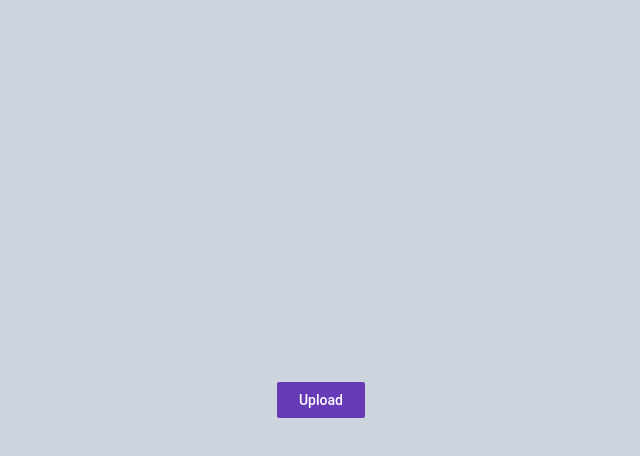
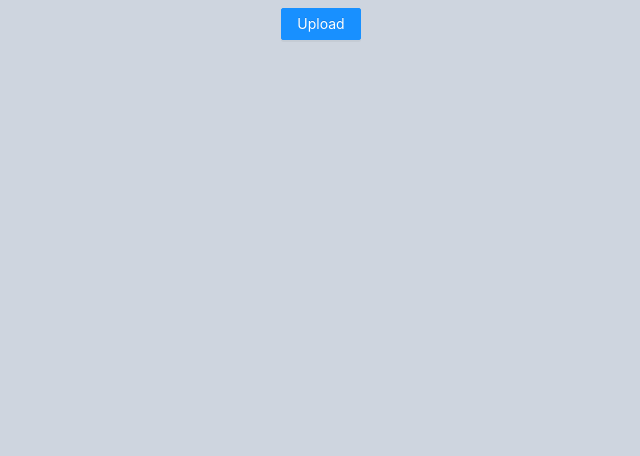
Before and after one commit to quilime/sift.elev.us-app, a React (Create React App) app: page / in a window 1280 px wide. Shown: the top 456 px of the page, without its empty margins (319-959 px from the left). Built offline with nearby package versions, Linux system fonts and the light colour scheme.

Commit message:
Adding antd theme

```diff
--- a/package.json
+++ b/package.json
@@ -3,9 +3,12 @@
   "version": "0.1.0",
   "private": true,
   "dependencies": {
+    "@ant-design/dark-theme": "^2.0.2",
+    "@ant-design/icons": "^4.2.1",
     "@testing-library/jest-dom": "^4.2.4",
     "@testing-library/react": "^9.3.2",
     "@testing-library/user-event": "^7.1.2",
+    "antd": "^4.3.5",
     "react": "^16.13.1",
     "react-dom": "^16.13.1",
     "react-scripts": "3.4.1"
--- a/src/App.css
+++ b/src/App.css
@@ -1,12 +1,22 @@
+/*import 'antd/dist/antd.css';*/
+
 .App {
   text-align: center;
   background-color: rgb(206, 213, 223);
   min-height: 100vh;
+  font-size: calc(10px + 2vmin);
+}
+
+.Uploader {
   display: flex;
   flex-direction: column;
   align-items: center;
   justify-content: center;
-  font-size: calc(10px + 2vmin);
+  width:100%;
+  height:100%;
+  position:absolute;
+  top:0;
+  left:0;
 }
 
 .Card {
@@ -20,10 +30,6 @@
   box-sizing: border-box;
 }
 
-
-.closeUploader {
-  position:absolute;
-  top:0;
-  right:0;
-  z-index:10000;
+.CloseUploader {
+  margin-top:2em;
 }
--- a/src/App.js
+++ b/src/App.js
@@ -1,5 +1,10 @@
 import React, { Component } from "react";
 import "./App.css";
+
+import { Button } from "antd";
+import { CheckOutlined } from '@ant-design/icons';
+import "antd/dist/antd.css";
+
 import Upload from "./upload/Upload";
 
 class App extends Component {
@@ -12,19 +17,26 @@ class App extends Component {
     return (
       <div className="App">
          {this.state.uploaderActive ? (
-          <div className="Card">
-            <Upload />
-            <button
-              className="closeUploader"
+          <div className="Uploader">
+            <div className="Card">
+              <Upload />
+            </div>
+            <Button
+              type="primary"
+              icon={<CheckOutlined />}
+              className="CloseUploader"
               onClick={() => this.setState({ uploaderActive : false }) }
             >
-              CloseUploader
-            </button>
+            Done
+            </Button>
           </div>
          ) : (
-          <button onClick={() => this.setState({ uploaderActive : true }) }>
+          <Button
+            type="primary"
+            onClick={() => this.setState({ uploaderActive : true }) }
+          >
             Upload
-          </button>
+          </Button>
          )}
       </div>
     );
--- a/src/upload/Upload.css
+++ b/src/upload/Upload.css
@@ -65,33 +65,3 @@
   flex-direction: row;
   align-items: center;
 }
-
-button {
-  font-family: "Roboto medium", sans-serif;
-  font-size: 14px;
-  display: inline-block;
-  height: 36px;
-  min-width: 88px;
-  padding: 6px 16px;
-  line-height: 1.42857143;
-  text-align: center;
-  white-space: nowrap;
-  vertical-align: middle;
-  -ms-touch-action: manipulation;
-  touch-action: manipulation;
-  cursor: pointer;
-  -webkit-user-select: none;
-  -moz-user-select: none;
-  -ms-user-select: none;
-  user-select: none;
-  border: 0;
-  border-radius: 2px;
-  background: rgba(103, 58, 183, 1);
-  color: #fff;
-  outline: 0;
-}
-
-button:disabled {
-  background: rgb(189, 189, 189);
-  cursor: default;
-}
--- a/src/upload/Upload.js
+++ b/src/upload/Upload.js
@@ -1,4 +1,6 @@
 import React, { Component } from "react";
+import { Button } from "antd";
+import { UploadOutlined } from '@ant-design/icons';
 import Dropzone from "../dropzone/Dropzone";
 import "./Upload.css";
 import Progress from "../progress/Progress";
@@ -113,18 +115,21 @@ class Upload extends Component {
   renderActions() {
     if (this.state.successfullUploaded) {
       return (
-        <button onClick={this.resetUploader}>
+        <Button
+          type="primary"
+          onClick={this.resetUploader}>
           Upload More Files
-        </button>
+        </Button>
       );
-    } else {
+    } else if (this.state.files.length > 0 && !this.state.uploading) {
       return (
-        <button
-          disabled={this.state.files.length < 0 || this.state.uploading}
+        <Button
+          type="primary"
+          icon={<UploadOutlined />}
           onClick={this.uploadFiles}
         >
           Upload
-        </button>
+        </Button>
       );
     }
   }
```
